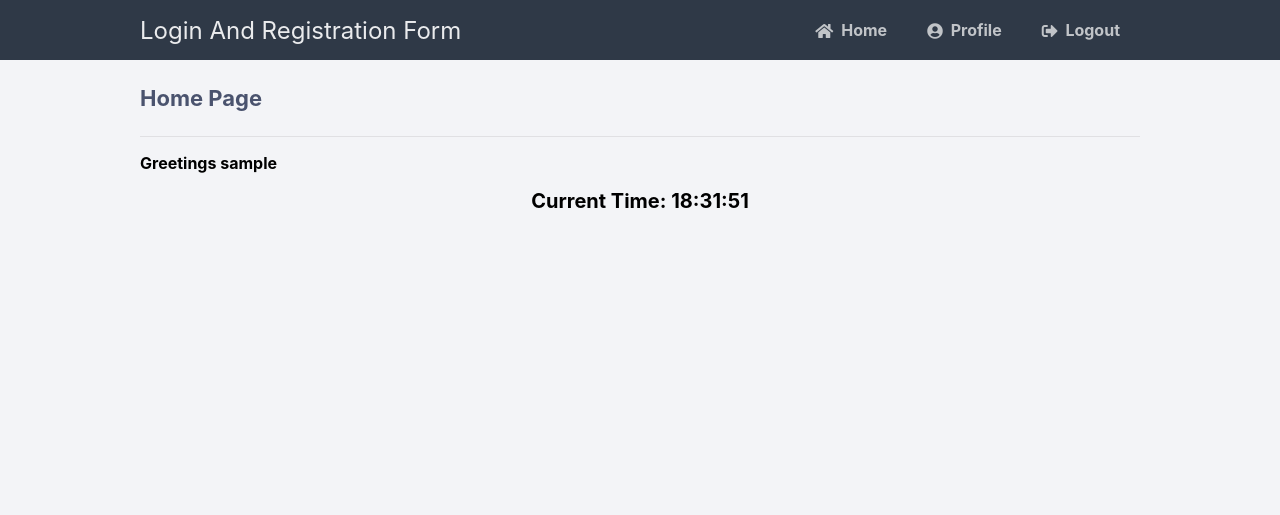
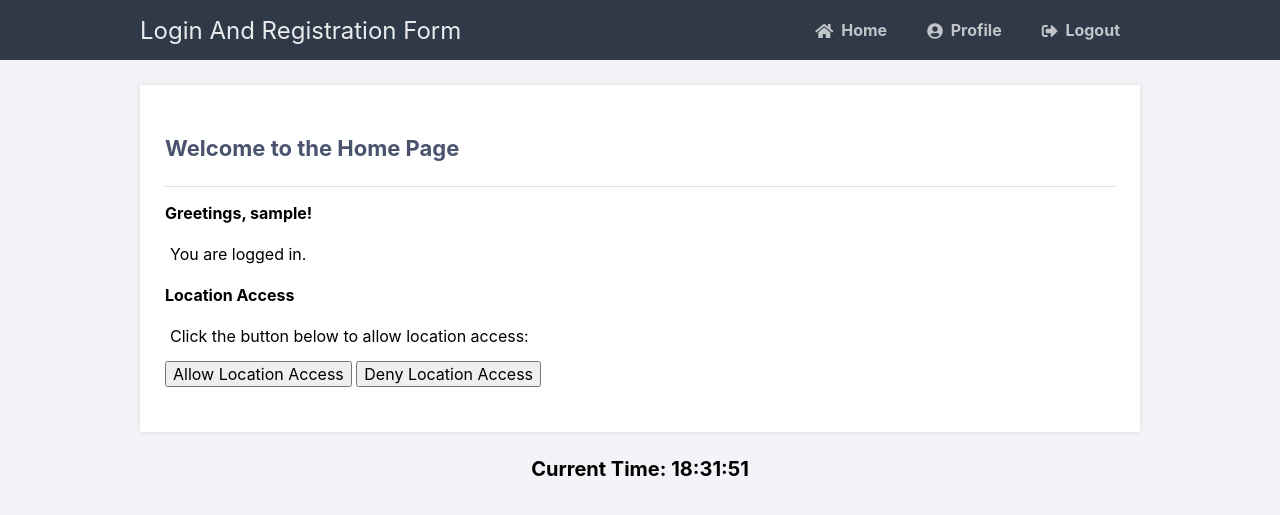
Before and after one commit to 9394113857/verifications_and_changes, a Flask app: page /pythonlogin/home in a window 1280 px wide. Shown: the top 515 px of the page. Run offline with Flask 3, Linux system fonts and the light colour scheme; the visitor is signed in with stand-in values (Sample User, id 1); parts of the project's set-up code (start-up, migrations or seed data) failed here and were passed over.

Commit message:
Location Access granted means storing co-ordinates into seperate table

```diff
--- a/app.py
+++ b/app.py
@@ -6,7 +6,7 @@
 from zxcvbn import zxcvbn
 
 from authy.api import AuthyApiClient
-from flask import Flask, render_template, request, redirect, url_for, session, flash
+from flask import Flask, render_template, request, redirect, url_for, session, flash, jsonify
 from flask_jwt_extended import JWTManager
 from flask_mail import Mail, Message
 from werkzeug.security import generate_password_hash, check_password_hash
@@ -251,9 +251,6 @@
 
     return render_template('register.html', msg=msg)
 
-
-
-
 @app.route('/pythonlogin/logout')
 def logout():
     if 'loggedin' in session:
@@ -277,7 +274,7 @@
     return redirect(url_for('login'))
 
 
-@app.route('/pythonlogin/home')
+@app.route('/pythonlogin/home', methods=['GET', 'POST'])
 def home():
     if 'loggedin' in session:
         # Log the login timestamp
@@ -292,8 +289,57 @@
         # Log the login history
         log_login_history(user_id, device_info)
 
-        return render_template('home.html', username=session['username'])
+        if request.method == 'POST':
+            if 'latitude' in request.form and 'longitude' in request.form:
+                latitude = request.form.get('latitude')  # Get latitude from the form
+                longitude = request.form.get('longitude')  # Get longitude from the form
+
+                if latitude and longitude:
+                    # Store the location in the database
+                    store_location_history(user_id, latitude, longitude)
+
+                    # Redirect to a success page or perform other actions
+                    return render_template('location_access_granted.html', username=session['username'])
+
+            # Handle the case where the user denied location access
+            return render_template('location_access_denied.html', username=session['username'])
+
+        else:
+            return render_template('home.html', username=session['username'])
+
     return redirect(url_for('login'))
+
+# Function to store location history in the database
+def store_location_history(user_id, latitude, longitude):
+    try:
+        connection = sqlite3.connect("verfications_database.db")
+        cursor = connection.cursor()
+        cursor.execute(
+            "INSERT INTO location_history (user_id, latitude, longitude, access_granted, timestamp) VALUES (?, ?, ?, ?, ?)",
+            (user_id, latitude, longitude, True, datetime.datetime.now()))
+        connection.commit()
+    except Exception as e:
+        print(str(e))
+    finally:
+        connection.close()
+
+@app.route('/store_location', methods=['POST'])
+def store_location():
+    if 'loggedin' in session:
+        try:
+            data = request.get_json()
+            latitude = data['latitude']
+            longitude = data['longitude']
+
+            # Store the location data in the database
+            store_location_history(session['id'], latitude, longitude)
+
+            return jsonify({"success": True})
+        except Exception as e:
+            print(str(e))
+            return jsonify({"success": False, "error": str(e)})
+    else:
+        return jsonify({"success": False, "error": "User not logged in"})
 
 @app.route('/pythonlogin/profile')
 def profile():
--- a/templates/home.html
+++ b/templates/home.html
@@ -3,8 +3,83 @@
 {% block title %}Home{% endblock %}
 
 {% block content %}
-<h2>Home Page</h2>
-{% if session.loggedin %}
-    <h3>Greetings {{session.username}}</h3>
-{% endif %}
+<div class="container">
+    <h2>Welcome to the Home Page</h2>
+    {% if session.loggedin %}
+        <div class="user-info">
+            <h3>Greetings, {{ session.username }}!</h3>
+            <p>You are logged in.</p>
+        </div>
+        <div class="location-access">
+            <h3>Location Access</h3>
+            <p>Click the button below to allow location access:</p>
+            <button id="allow-location" class="btn btn-primary">Allow Location Access</button>
+            <button id="deny-location" class="btn btn-danger">Deny Location Access</button>
+            <p id="location-status"></p>
+        </div>
+    {% else %}
+        <div class="not-logged-in">
+            <h3>You are not logged in</h3>
+            <p>Please <a href="{{ url_for('login') }}">log in</a> to access this page.</p>
+        </div>
+    {% endif %}
+</div>
+
+<script>
+    document.addEventListener('DOMContentLoaded', function () {
+        const allowLocationButton = document.getElementById('allow-location');
+        const denyLocationButton = document.getElementById('deny-location');
+        const locationStatus = document.getElementById('location-status');
+
+        allowLocationButton.addEventListener('click', function () {
+            if ('geolocation' in navigator) {
+                navigator.geolocation.getCurrentPosition(function (position) {
+                    const latitude = position.coords.latitude;
+                    const longitude = position.coords.longitude;
+
+                    locationStatus.textContent = `Location granted: Latitude ${latitude}, Longitude ${longitude}`;
+
+                    // Send the latitude and longitude to the server via an AJAX request
+                    sendLocationToServer(latitude, longitude);
+                }, function (error) {
+                    locationStatus.textContent = `Location request denied: ${error.message}`;
+                });
+            } else {
+                locationStatus.textContent = 'Geolocation is not supported by your browser.';
+            }
+        });
+
+        denyLocationButton.addEventListener('click', function () {
+            locationStatus.textContent = 'Location access denied by the user.';
+        });
+    });
+
+    // JavaScript function to send location data to the server
+    function sendLocationToServer(latitude, longitude) {
+        // Create an XMLHttpRequest or use the fetch API to send the data to the server
+        // You can implement this based on your server-side logic
+        // Example using fetch API:
+        fetch('/store_location', {
+            method: 'POST',
+            headers: {
+                'Content-Type': 'application/json',
+            },
+            body: JSON.stringify({ latitude, longitude }),
+        })
+            .then(response => response.json())
+            .then(data => {
+                if (data.success) {
+                    console.log('Location data sent to the server successfully.');
+                    // You can perform any additional actions here
+                } else {
+                    console.error('Error sending location data to the server:', data.error);
+                    // Handle the error as needed
+                }
+            })
+            .catch(error => {
+                console.error('Error sending location data:', error);
+                // Handle the error as needed
+            });
+    }
+</script>
 {% endblock %}
```
